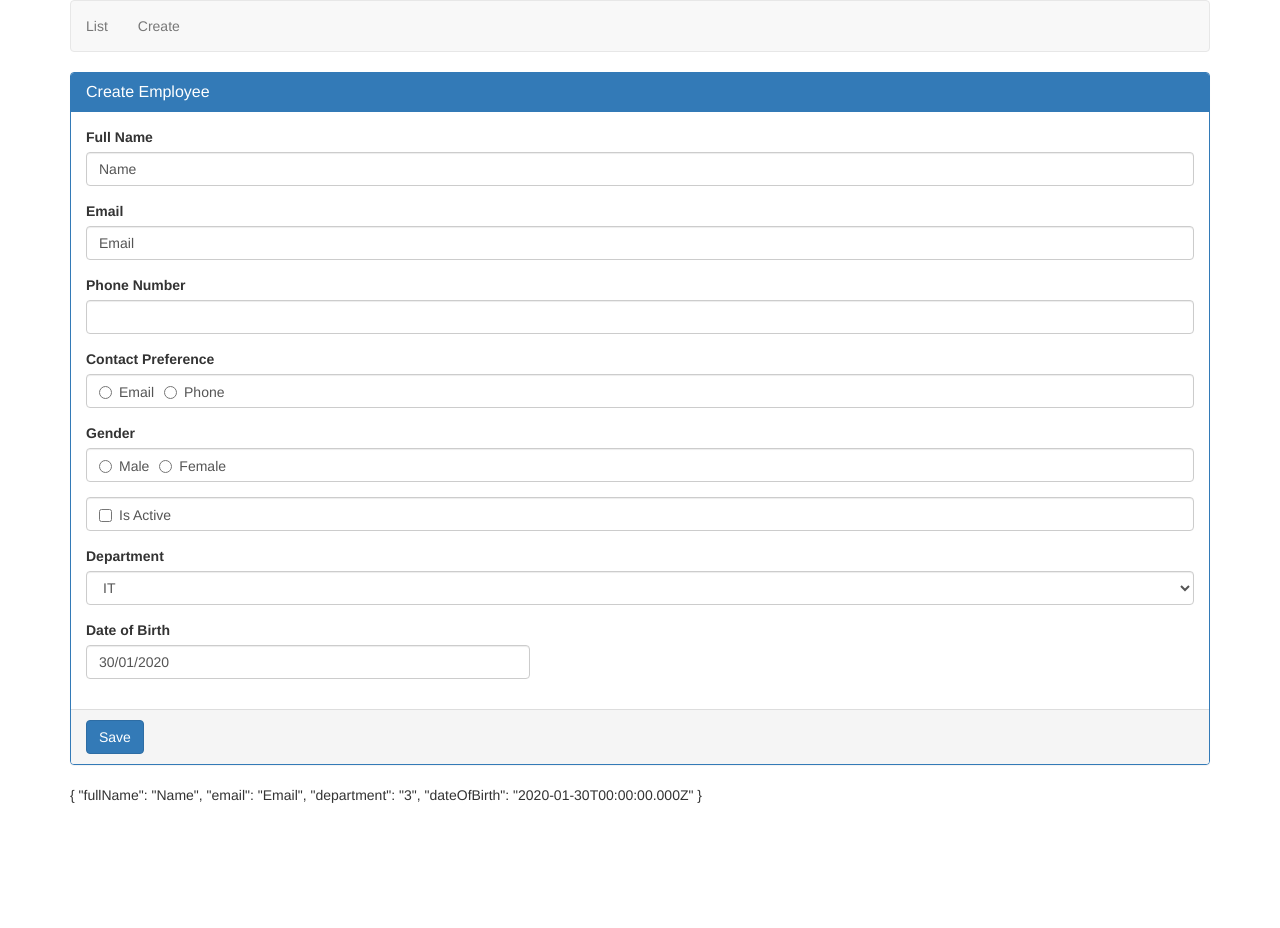
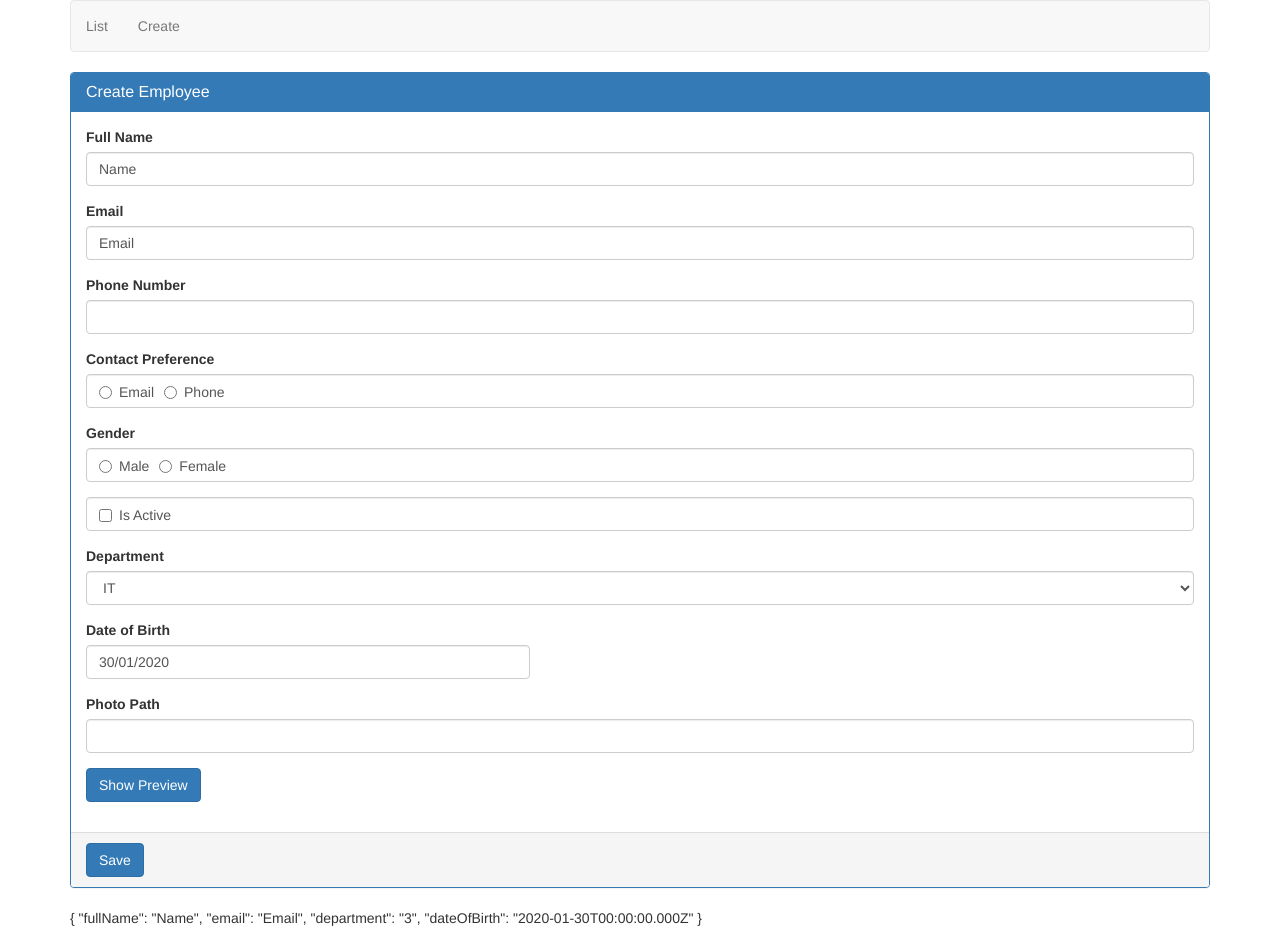
Before and after one commit to LeandroCarolino01/angular-crud, an Angular app: page /create in a window 1280 px wide. Before the commit the page ends 805 px from the top, so only its background shows below. Built offline with nearby package versions, Linux system fonts and the light colour scheme.

Commit message:
preview pic added

```diff
--- a/src/app/create-employee.component.html
+++ b/src/app/create-employee.component.html
@@ -71,6 +71,21 @@
         </div>
       </div>
 
+      <div class="form-group">
+        <label for="photoPath">Photo Path</label>
+        <input id="photoPath"  [(ngModel)]="photoPath" name="photoPath" type="text" class="form-control">
+      </div>
+
+      <div class="form-group">
+        <button type="button" (click)="togglePhotoPreview()" class="btn btn-primary">
+          {{ previewPhoto? "Hide ": "Show "}} Preview
+        </button>
+      </div>
+
+      <div class="form-group">
+        <img [src]="photoPath" height="200" width="200" *ngIf="previewPhoto">
+      </div>
+
     </div>
     <div class="panel-footer">
       <button type="submit" class="btn btn-primary">Save</button>
--- a/src/app/create-employee.component.ts
+++ b/src/app/create-employee.component.ts
@@ -10,6 +10,7 @@ import { BsDatepickerConfig } from 'ngx-bootstrap/datepicker';
   styleUrls: ['./create-employee.component.css']
 })
 export class CreateEmployeeComponent implements OnInit {
+  previewPhoto = false;
   datePickersConfig: Partial<BsDatepickerConfig>
   dateOfBirth: Date = new Date(2020, 0, 30)
   departments: Department[] = [
@@ -24,6 +25,7 @@ export class CreateEmployeeComponent implements OnInit {
   phoneNumber: number;
   isActive:boolean;
   department: string = '3';
+  photoPath:string;
   constructor() {
     this.datePickersConfig = Object.assign({},
       {
@@ -42,4 +44,8 @@ export class CreateEmployeeComponent implements OnInit {
     console.log(empForm.value)
   }
 
+  togglePhotoPreview() {
+    this.previewPhoto = !this.previewPhoto;
+  }
+
 }
```
